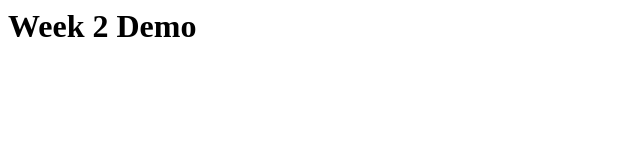
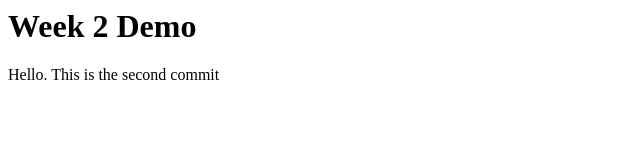
Before and after one commit to ColeWS/Client-Side-JavaScript, a plain HTML site: page index.html in a window 1280 px wide. Shown: the whole page, without its empty margins (0-640 px from the left). Drawn offline with Linux system fonts and the light colour scheme.

Commit message:
Second Commit

```diff
--- a/index.html
+++ b/index.html
@@ -8,6 +8,7 @@
 
     <body>
         <h1>Week 2 Demo</h1>
+        <p>Hello. This is the second commit</p>
     </body>
 
 </html>
```
